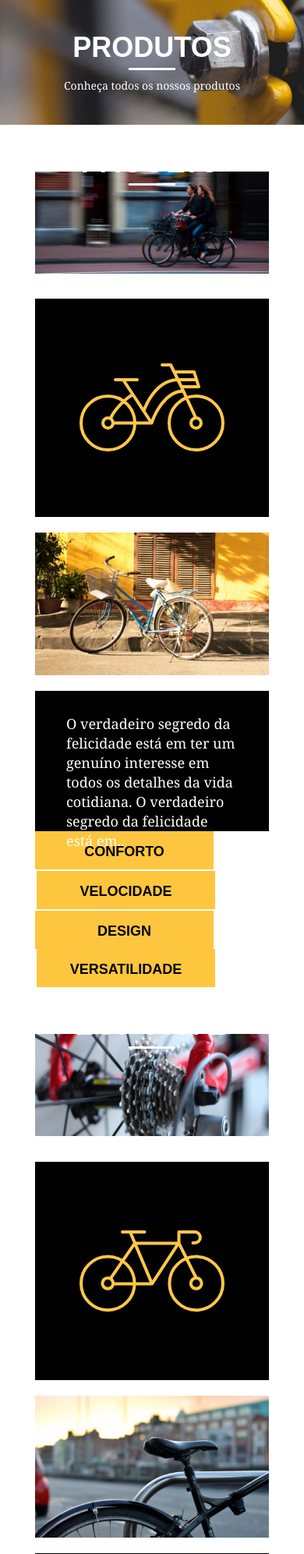
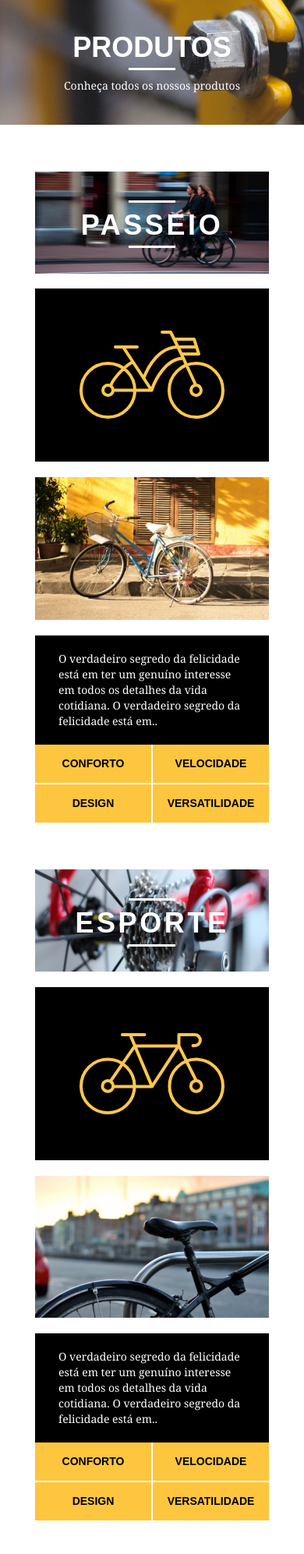
Before and after one commit to carolkbr/bikcraft, a PHP site: page /produtos.html in a window 390 px wide. Shown: the part 242-2235 px from the top of the page at 78% size. Run offline with PHP 8.4, Linux system fonts and the light colour scheme.

Commit message:
ajustes responsivos para página produtos

```diff
--- a/web/css/responsivo.css
+++ b/web/css/responsivo.css
@@ -17,9 +17,32 @@
 		padding: 6px;
 	}
 
-	.footer_redes ul li a img{
+	.footer_redes ul li a img {
 		width: 26px;
 		height: 26px;
+	}
+
+	/*Produtos*/
+
+	.produto_item h2 {
+		top: -150px;
+		margin-bottom: -55px;
+	}
+
+	.produto_icone {
+		padding: 41px 0;
+	}
+
+	.produto_info p {
+		font-size: 14px;
+		line-height: 20px;
+		height: 122px;
+		padding: 20px 30px;
+	}
+
+
+	.produto_info ul li {
+		width: 181px;
 	}
 }
 
@@ -32,47 +55,47 @@
 		padding-bottom: 0px;
 	}
 
-	.header img{
+	.header img {
 		margin: 0 auto 10px auto;
 	}
 
-	.header_menu{
+	.header_menu {
 		text-align: center;
 	}
 
-	.header_menu ul li{
+	.header_menu ul li {
 		margin: 5px;
 	}
 
-	.header_menu ul li a{
+	.header_menu ul li a {
 		border: 4px solid #000;
 		width: 136px;
 		display: block;
 		float: left;
 	}
 
-	.header_menu ul li a:hover{
+	.header_menu ul li a:hover {
 		border-color: #fff;
 	}
 
-	.header_menu ul li a.menu_ativo{
+	.header_menu ul li a.menu_ativo {
 		border-color: #fff;
 	}
 
 	/*Intro*/
-	.introducao{
+	.introducao {
 		margin-top: 0px;
 		padding-top: 40px;
 		background: url("../img/bg-mobile.jpg") no-repeat center;
 		background-size: cover;
 	}
 
-	.introducao h1{
+	.introducao h1 {
 		font-size: 36px;
 	}
 
 	/*Introdução interna*/
-	.introducao-interna{
+	.introducao-interna {
 		margin-top: 0px;
 	}
 
@@ -87,14 +110,47 @@
 	}
 
 	/*Sobre*/
-	.missao_sobre p{
+	.missao_sobre p {
 		font-size: 14px;
 		line-height: 20px;
 		padding-right: 0px;
 	}
 
-	.missao_sobre ul li{
+	.missao_sobre ul li {
 		font-size: 14px;
 		line-height: 25px;
 	}
+
+	/*Produtos*/
+
+	.produto_item h2 {
+		top: -100px;
+		margin-bottom: -68px;
+	}
+
+	.produto_icone {
+		padding: 41px 0;
+	}
+
+	.produto_info p {
+		font-size: 14px;
+		line-height: 20px;
+		height: auto;
+		padding: 20px 30px;
+	}
+
+	.produto_info ul li {
+		width: 149px;
+		font-size: 14px;
+		line-height: 20px;
+		padding-top: 14px;
+	}
+
+	.form {
+		padding-right: 0px;
+	}
+
+	.orcamento_dados ul {
+		padding-right: 0px;
+	}
 }
```
